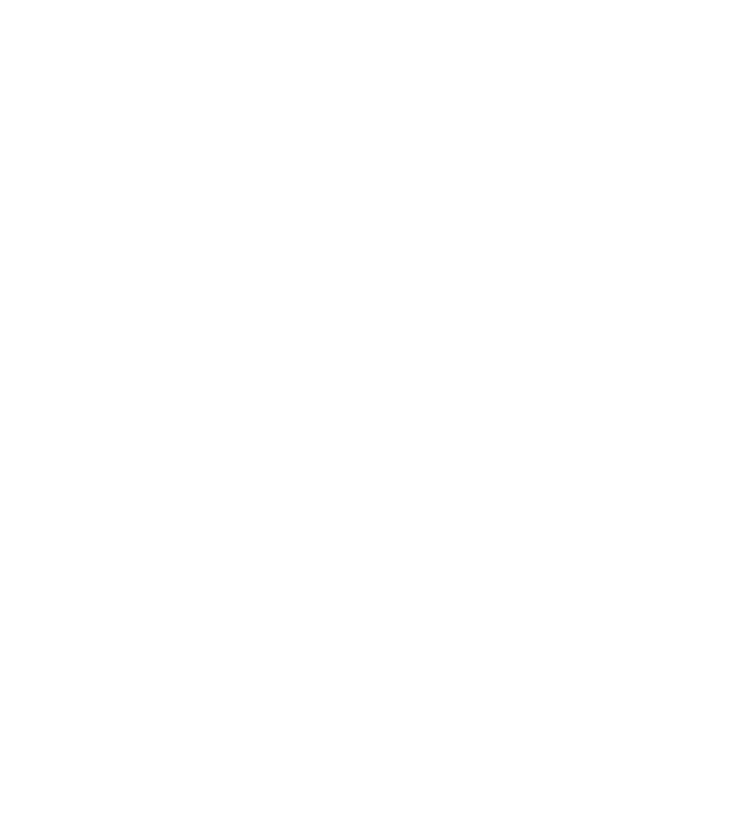
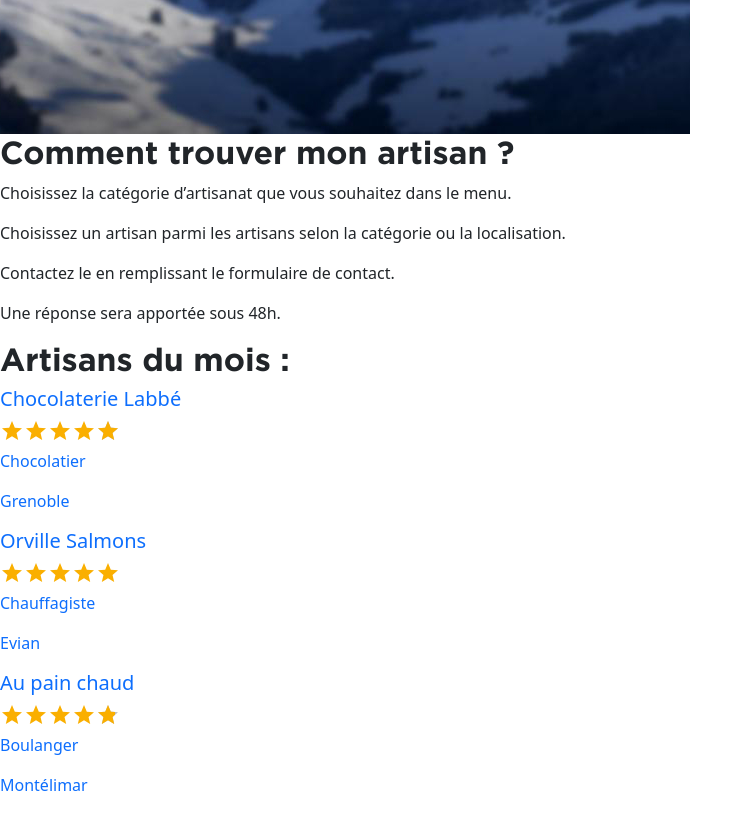
Before and after one commit to Miguel-Hrc/Trouve_ton_artisan, a React (Create React App) app: page / in a window 1280 px wide. Shown: the part 1000-1813 px from the top of the page, without its empty margins (0-753 px from the left). Before the commit the page ends 800 px from the top, so only its background shows below. Built offline with nearby package versions, Linux system fonts and the light colour scheme.

Commit message:
commit Fill_Home

```diff
--- a/package.json
+++ b/package.json
@@ -3,6 +3,10 @@
   "version": "0.1.0",
   "private": true,
   "dependencies": {
+    "@emotion/react": "^11.13.0",
+    "@emotion/styled": "^11.13.0",
+    "@mui/material": "^5.16.7",
+    "@mui/styled-engine-sc": "^6.0.0-alpha.18",
     "@testing-library/jest-dom": "^5.17.0",
     "@testing-library/react": "^13.4.0",
     "@testing-library/user-event": "^13.5.0",
@@ -12,6 +16,7 @@
     "react-router-dom": "^6.26.0",
     "react-scripts": "5.0.1",
     "sass": "^1.77.8",
+    "styled-components": "^6.1.12",
     "web-vitals": "^2.1.4"
   },
   "scripts": {
--- a/src/Pages/Home.js
+++ b/src/Pages/Home.js
@@ -1,13 +1,59 @@
-
+import artisans from '../myData';
+import { Link } from 'react-router-dom';
+import Box from '@mui/material/Box';
+import Rating from '@mui/material/Rating';
+import BackgroundImgPhone from '../assets/img/BackgroundImgPhone.jpg';
 
 export const Home = () => {
+
+  const top = artisans.filter ( artisans =>
+    artisans.top === true ) ;
 
   return (
 
     <main>
 
-        <h2> Comment trouver mon artisan ?</h2>
-
+<img src={BackgroundImgPhone}alt="BackgroundImg"></img>
+        <div>
+          <h2> Comment trouver mon artisan ?</h2>
+          <p>Choisissez la catégorie d’artisanat que vous souhaitez dans le menu.</p>
+          <p>Choisissez un artisan parmi les artisans selon la catégorie ou la localisation.</p>
+          <p>Contactez le en remplissant le formulaire de contact.</p>
+          <p>Une réponse sera apportée sous 48h.</p>
+        </div>
+        <section>
+          <div>
+            <h2>Artisans du mois :</h2>
+            <div>
+              {top.map((artisan)=>{
+                return (
+                  <article key={artisan.id}>
+                    <Link to={`/artisans/${artisan.id}`} style={{ textDecoration: "none" }}>
+                      <div>
+                        <h5>{artisan.name}</h5>
+                        <Box
+                          sx={{
+                            '& > legend': { mt: 2 },
+                          }}
+                        >
+                          <Rating
+                            name="text-feedback"
+                            value={artisan.note}
+                            readOnly
+                            precision={0.1}
+                          />
+                          <Box sx={{ ml: 2 }}></Box>
+                        </Box>
+                        <p>{artisan.specialty}</p>
+                        <p>{artisan.location}</p>
+                      </div>
+                    </Link>
+                  </article>
+                );
+              })}
+            </div>
+          </div>
+        </section>
     </main>
 
   );
--- /dev/null
+++ b/src/myData.js
@@ -0,0 +1,208 @@
+const artisans = [
+    {
+        id: 1,
+		name: "Vallis Bellemare",
+		specialty: "Plombier",
+		note: 4,
+		location: "Vienne",
+		about: "Lorem ipsum dolor sit amet, consectetur adipiscing elit. Phasellus eleifend ante sem, id volutpat massa fermentum nec. Praesent volutpat scelerisque mauris, quis sollicitudin tellus sollicitudin. ",
+		email:"v.bellemare@gmail.com",
+	    website:"https://plomberie-bellemare.com",
+		category:"Bâtiment",
+		top: false
+    },
+	{
+		id: 2,
+		name: "Amitee Lécuyer",
+		specialty: "Couturier",
+		note: 4.5,
+		location: "Annecy",
+		about: "Lorem ipsum dolor sit amet, consectetur adipiscing elit. Phasellus eleifend ante sem, id volutpat massa fermentum nec. Praesent volutpat scelerisque mauris, quis sollicitudin tellus sollicitudin. ",
+		email:"a.amitee@hotmail.com",
+		website:"https://lecuyer-couture.com",
+		category:"Fabrication",
+		top: false
+	},
+	{
+		id: 3,
+		name: "Leala Dennis",
+		specialty: "Coiffeur",
+		note: 3.8,
+		location: "Chambéry",
+		about: "Lorem ipsum dolor sit amet, consectetur adipiscing elit. Phasellus eleifend ante sem, id volutpat massa fermentum nec. Praesent volutpat scelerisque mauris, quis sollicitudin tellus sollicitudin. ",
+		email:"l.dennos@hotmail.fr",
+		website:"https://coiffure-leala-chambery.fr",
+		category:"Services",
+		top: false
+	},
+	{
+		id: 4,
+		name: "Chocolaterie Labbé",
+		specialty: "Chocolatier",
+		note: 4.9,
+		location: "Grenoble",
+		about: "Lorem ipsum dolor sit amet, consectetur adipiscing elit. Phasellus eleifend ante sem, id volutpat massa fermentum nec. Praesent volutpat scelerisque mauris, quis sollicitudin tellus sollicitudin. ",
+		email:"chocolaterie-labbe@gmail.com",
+		website:"https://chocolaterie-labbe.fr",
+		category:"Alimentation",
+		top: true
+	},
+	{
+		id: 5,
+		name: "Claude Quinn",
+		specialty: "Bijoutier",
+		note: 4.2,
+		location: "Aix-les-bains",
+		about: "Lorem ipsum dolor sit amet, consectetur adipiscing elit. Phasellus eleifend ante sem, id volutpat massa fermentum nec. Praesent volutpat scelerisque mauris, quis sollicitudin tellus sollicitudin. ",
+		email:"claude.quinn@gmail.com",
+		website:"",
+		category:"Fabrication",
+		top: false
+	},
+	{
+		id: 6,
+		name: "Valérie Laderoute",
+		specialty: "Toiletteur",
+		note: 4.5,
+		location: "Valence",
+		about: "Lorem ipsum dolor sit amet, consectetur adipiscing elit. Phasellus eleifend ante sem, id volutpat massa fermentum nec. Praesent volutpat scelerisque mauris, quis sollicitudin tellus sollicitudin. ",
+		email:"v-laredoute@gmail.com",
+		website:"",
+		category:"Services",
+		top: false
+	},
+	{
+		id: 7,
+		name: "Boutot & fils",
+		specialty: "Menuisier",
+		note: 4.7,
+		location: "Bourg-en-bresse",
+		about: "Lorem ipsum dolor sit amet, consectetur adipiscing elit. Phasellus eleifend ante sem, id volutpat massa fermentum nec. Praesent volutpat scelerisque mauris, quis sollicitudin tellus sollicitudin. ",
+		email:"boutot-menuiserie@gmail.com",
+		website:"https://boutot-menuiserie.com",
+		category:"Bâtiment",
+		top: false
+	},
+	{
+		id: 8,
+		name: "CM Graphisme",
+		specialty: "Webdesign",
+		note: 4.4,
+		location: "Valence",
+		about: "Lorem ipsum dolor sit amet, consectetur adipiscing elit. Phasellus eleifend ante sem, id volutpat massa fermentum nec. Praesent volutpat scelerisque mauris, quis sollicitudin tellus sollicitudin. ",
+		email:"contact@cm-graphisme.com",
+		website:"https://cm-graphisme.com",
+		category:"Services",
+		top: false
+	},
+	{
+		id: 9,
+		name: "Orville Salmons",
+		specialty: "Chauffagiste",
+		note: 5,
+		location: "Evian",
+		about: "Lorem ipsum dolor sit amet, consectetur adipiscing elit. Phasellus eleifend ante sem, id volutpat massa fermentum nec. Praesent volutpat scelerisque mauris, quis sollicitudin tellus sollicitudin. ",
+		email:"o-salmons@live.com",
+		website:"",
+		category:"Bâtiment",
+		top: true
+	},
+	{
+		id: 10,
+		name: "Au pain chaud",
+		specialty: "Boulanger",
+		note: 4.8,
+		location: "Montélimar",
+		about: "Lorem ipsum dolor sit amet, consectetur adipiscing elit. Phasellus eleifend ante sem, id volutpat massa fermentum nec. Praesent volutpat scelerisque mauris, quis sollicitudin tellus sollicitudin. ",
+		email:"aupainchaud@hotmail.com",
+		website:"",
+		category:"Alimentation",
+		top: true
+	},
+	{
+		id: 11,
+		name: "Boucherie Dumont",
+		specialty: "Boucher",
+		note: 4.5,
+		location: "Lyon",
+		about: "Lorem ipsum dolor sit amet, consectetur adipiscing elit. Phasellus eleifend ante sem, id volutpat massa fermentum nec. Praesent volutpat scelerisque mauris, quis sollicitudin tellus sollicitudin. ",
+		email:"boucherie.dumond@gmail.com",
+		website:"",
+		category:"Alimentation",
+		top: false
+	},
+	{
+		id: 12,
+		name: "Mont Blanc Eléctricité",
+		specialty: "Electricien",
+		note: 4.5,
+		location: "Chamonix",
+		about: "Lorem ipsum dolor sit amet, consectetur adipiscing elit. Phasellus eleifend ante sem, id volutpat massa fermentum nec. Praesent volutpat scelerisque mauris, quis sollicitudin tellus sollicitudin. ",
+		email:"contact@mont-blanc-electricite.com",
+		website:"https://mont-blanc-electricite.com",
+		category:"Bâtiment",
+		top: false
+	},
+	{
+		id: 13,
+		name: "Traiteur Truchon",
+		specialty: "Traiteur",
+		note: 4.1,
+		location: "Privas",
+		about: "Lorem ipsum dolor sit amet, consectetur adipiscing elit. Phasellus eleifend ante sem, id volutpat massa fermentum nec. Praesent volutpat scelerisque mauris, quis sollicitudin tellus sollicitudin. ",
+		email:"contact@truchon-traiteur.fr",
+		website:"https://truchon-traiteur.fr",
+		category:"Bâtiment",
+		top: false
+	},
+	{
+		id: 14,
+		name: "Le monde des fleurs",
+		specialty: "Fleuriste",
+		note: 4.6,
+		location: "Annonay",
+		about: "Lorem ipsum dolor sit amet, consectetur adipiscing elit. Phasellus eleifend ante sem, id volutpat massa fermentum nec. Praesent volutpat scelerisque mauris, quis sollicitudin tellus sollicitudin. ",
+		email:"contact@le-monde-des-fleurs-annonay.fr",
+		website:"https://le-monde-des-fleurs-annonay.fr",
+		category:"Services",
+		top: false
+	},
+	{
+		id: 15,
+		name: "Royden Charbonneau",
+		specialty: "Carrossier",
+		note: 3.8,
+		location: "Saint-Priest",
+		about: "Lorem ipsum dolor sit amet, consectetur adipiscing elit. Phasellus eleifend ante sem, id volutpat massa fermentum nec. Praesent volutpat scelerisque mauris, quis sollicitudin tellus sollicitudin. ",
+		email:"r.charbonneau@gmail.com",
+		website:"",
+		category:"Services",
+		top: false
+	},
+	{
+		id: 16,
+		name: "Ernest Carignan",
+		specialty: "Ferronier",
+		note: 5,
+		location: "Le Puy-en-Velay",
+		about: "Lorem ipsum dolor sit amet, consectetur adipiscing elit. Phasellus eleifend ante sem, id volutpat massa fermentum nec. Praesent volutpat scelerisque mauris, quis sollicitudin tellus sollicitudin. ",
+		email:"e-carigan@hotmail.com",
+		website:"",
+		category:"Fabrication",
+		top: false
+	},
+	{
+		id: 17,
+		name: "C'est sup'hair",
+		specialty: "Coiffeur",
+		note: 4.1,
+		location: "Romans-sur-Isère",
+		about: "Lorem ipsum dolor sit amet, consectetur adipiscing elit. Phasellus eleifend ante sem, id volutpat massa fermentum nec. Praesent volutpat scelerisque mauris, quis sollicitudin tellus sollicitudin. ",
+		email:"sup-hair@gmail.com",
+		website:"https://sup-hair.fr",
+		category:"Services",
+		top: false
+	}
+]
+
+export default artisans;
```
Also changed, not shown: src/assets/img/BackgroundImgPhone.jpg (added), 1 other file (tests, documents, lock files or other folders).
